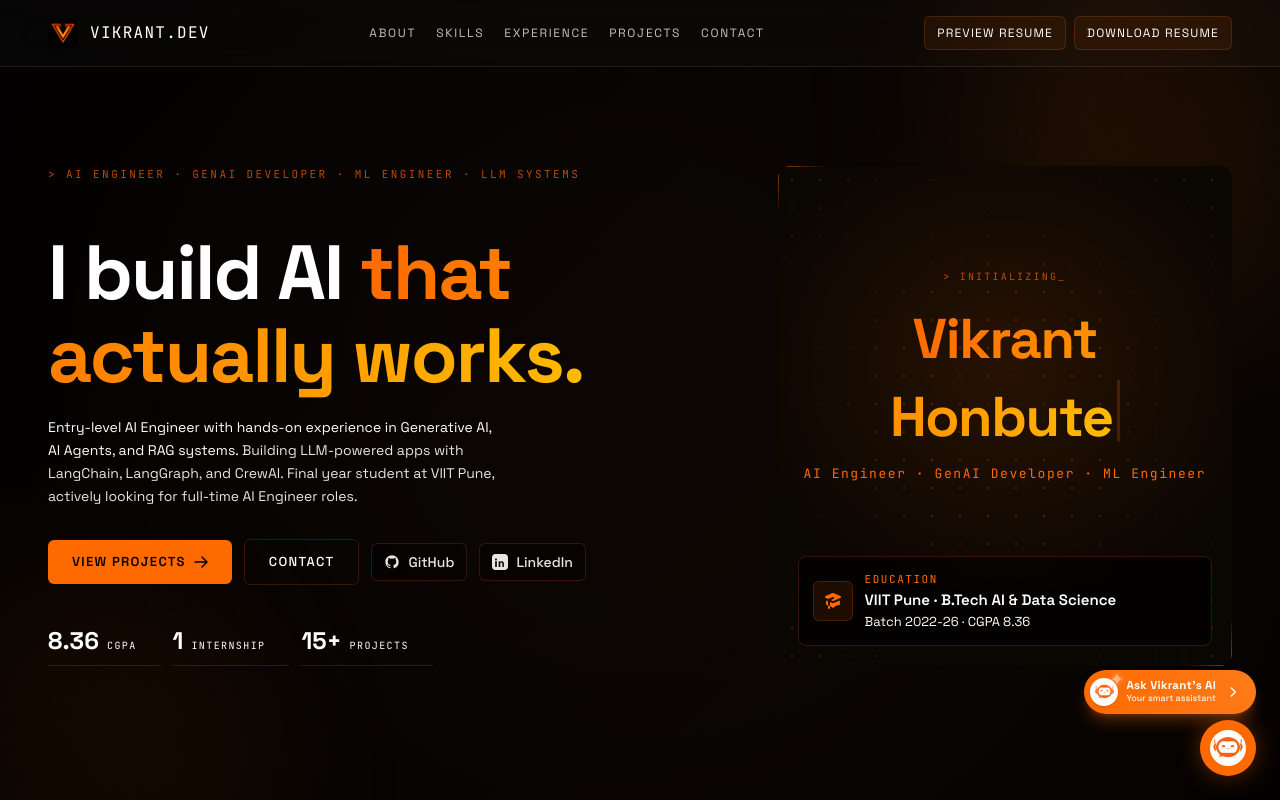
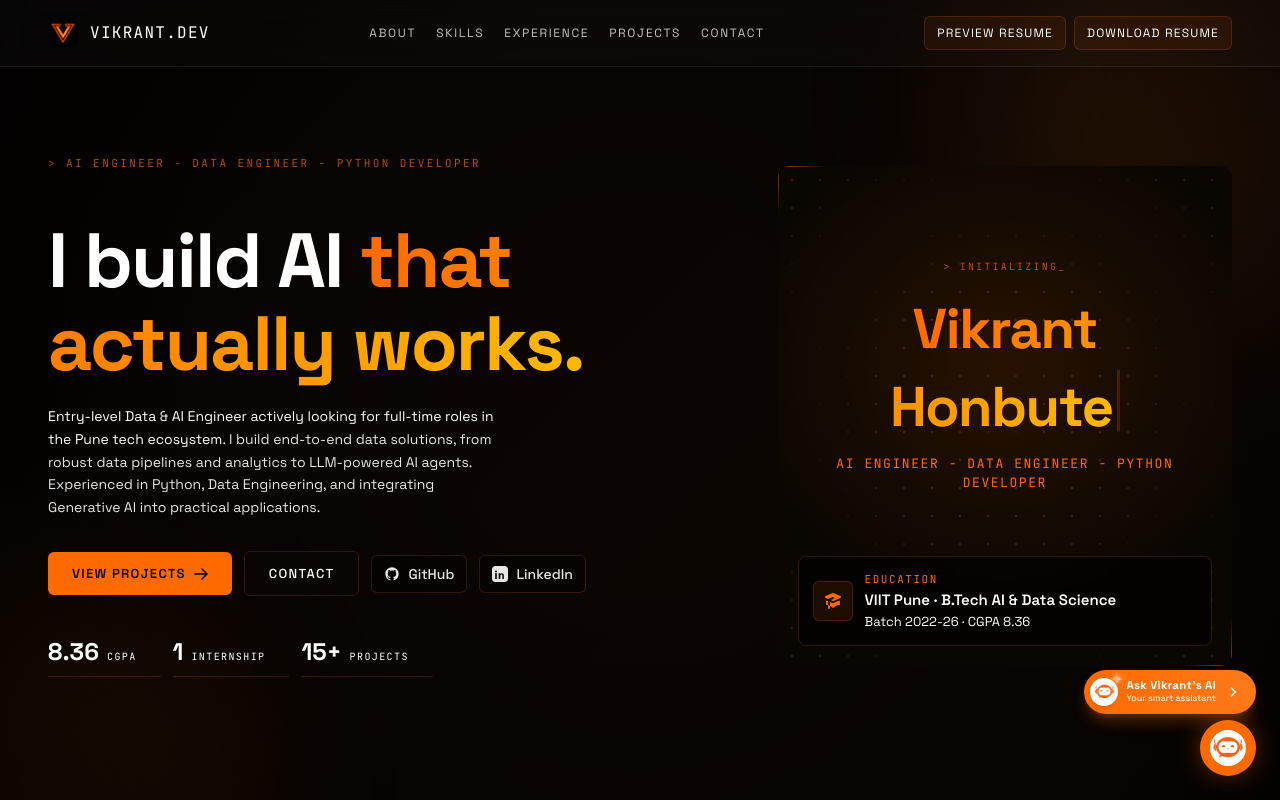
Before and after one commit to vikrant-honbute/PORTFOLIO_VIKRANT.DEV, a Next.js app: page / in a window 1280 px wide. Shown: the top 800 px of the page. Built offline with nearby package versions, Linux system fonts and the light colour scheme.

Commit message:
feat: initialize portfolio profile data and hero section component

```diff
--- a/src/data/profile.ts
+++ b/src/data/profile.ts
@@ -7,7 +7,7 @@ export const profile = {
   name: "Vikrant Honbute",
   brand: "VIKRANT.DEV",
   terminalLine: "> vikrant@ai:~$ initializing portfolio",
-  roleLine: "AI Engineer · GenAI Developer · ML Engineer · LLM Systems",
+  roleLine: "AI ENGINEER - DATA ENGINEER - PYTHON DEVELOPER",
   headingPrimary: "I build AI",
   headingAccent: "that actually works.",
   resumePreviewUrl:
@@ -15,9 +15,9 @@ export const profile = {
   resumeDownloadUrl:
     "https://drive.google.com/uc?export=download&id=1PwNDfDqg3x2SPq5YxKDY51_rwaXGoEJv",
   shortBio:
-    "Entry-level AI Engineer with hands-on experience in Generative AI, AI Agents, and RAG systems.",
+    "Entry-level Data & AI Engineer actively looking for full-time roles in the Pune tech ecosystem.",
   longBio:
-    "Building LLM-powered apps with LangChain, LangGraph, and CrewAI. Final year student at VIIT Pune, actively looking for full-time AI Engineer roles.",
+    "I build end-to-end data solutions, from robust data pipelines and analytics to LLM-powered AI agents. Experienced in Python, Data Engineering, and integrating Generative AI into practical applications.",
   location: "Pune, India",
   availability: "Open to Work",
   college: "VIIT Pune",
--- a/src/sections/HeroSection.tsx
+++ b/src/sections/HeroSection.tsx
@@ -5,7 +5,7 @@ import { profile, heroStats } from "@/data/profile";
 
 // ── Name typing animation ────────────────────────────────────────────────────
 const FULL_NAME = "Vikrant Honbute";
-const ROLE_LINE = "AI Engineer · GenAI Developer · ML Engineer";
+const ROLE_LINE = "AI ENGINEER - DATA ENGINEER - PYTHON DEVELOPER";
 
 function NameTypingBlock() {
   const [nameChars, setNameChars] = useState(0);
@@ -44,18 +44,16 @@ function NameTypingBlock() {
             {FULL_NAME.slice(0, nameChars)}
           </span>
           <span
-            className={`inline-block w-[3px] h-[1.1em] translate-y-[0.1em] ml-1 bg-[var(--primary-accent)] transition-opacity ${
-              cursorBlink ? "opacity-100" : "opacity-20"
-            }`}
+            className={`inline-block w-[3px] h-[1.1em] translate-y-[0.1em] ml-1 bg-[var(--primary-accent)] transition-opacity ${cursorBlink ? "opacity-100" : "opacity-20"
+              }`}
           />
         </h2>
       </div>
 
       {/* Role — fades in after name is done */}
       <p
-        className={`mt-3 font-mono-ui text-[13px] text-[var(--primary-accent)] tracking-[0.12em] transition-all duration-700 ${
-          showRole ? "opacity-100 translate-y-0" : "opacity-0 translate-y-2"
-        }`}
+        className={`mt-3 font-mono-ui text-[13px] text-[var(--primary-accent)] tracking-[0.12em] transition-all duration-700 ${showRole ? "opacity-100 translate-y-0" : "opacity-0 translate-y-2"
+          }`}
       >
         {ROLE_LINE}
       </p>
@@ -101,7 +99,7 @@ export default function HeroSection() {
           const y = r * 28 + 14;
           const dist = Math.sqrt(
             Math.pow((x - canvas.width / 2) / canvas.width, 2) +
-              Math.pow((y - canvas.height / 2) / canvas.height, 2)
+            Math.pow((y - canvas.height / 2) / canvas.height, 2)
           );
           const wave = Math.sin(t * 0.8 + dist * 12) * 0.5 + 0.5;
           const alpha = 0.04 + wave * 0.18;
@@ -128,7 +126,7 @@ export default function HeroSection() {
         {/* ── Left — Copy ─────────────────────────────────────────────── */}
         <div className="flex flex-col justify-center">
           <p className="font-mono-ui text-[11px] uppercase tracking-[0.22em] text-[var(--primary-accent)]/70 mb-6">
-            &gt; AI Engineer · GenAI Developer · ML Engineer · LLM Systems
+            &gt; {profile.roleLine}
           </p>
 
           {/* Headline */}
```
